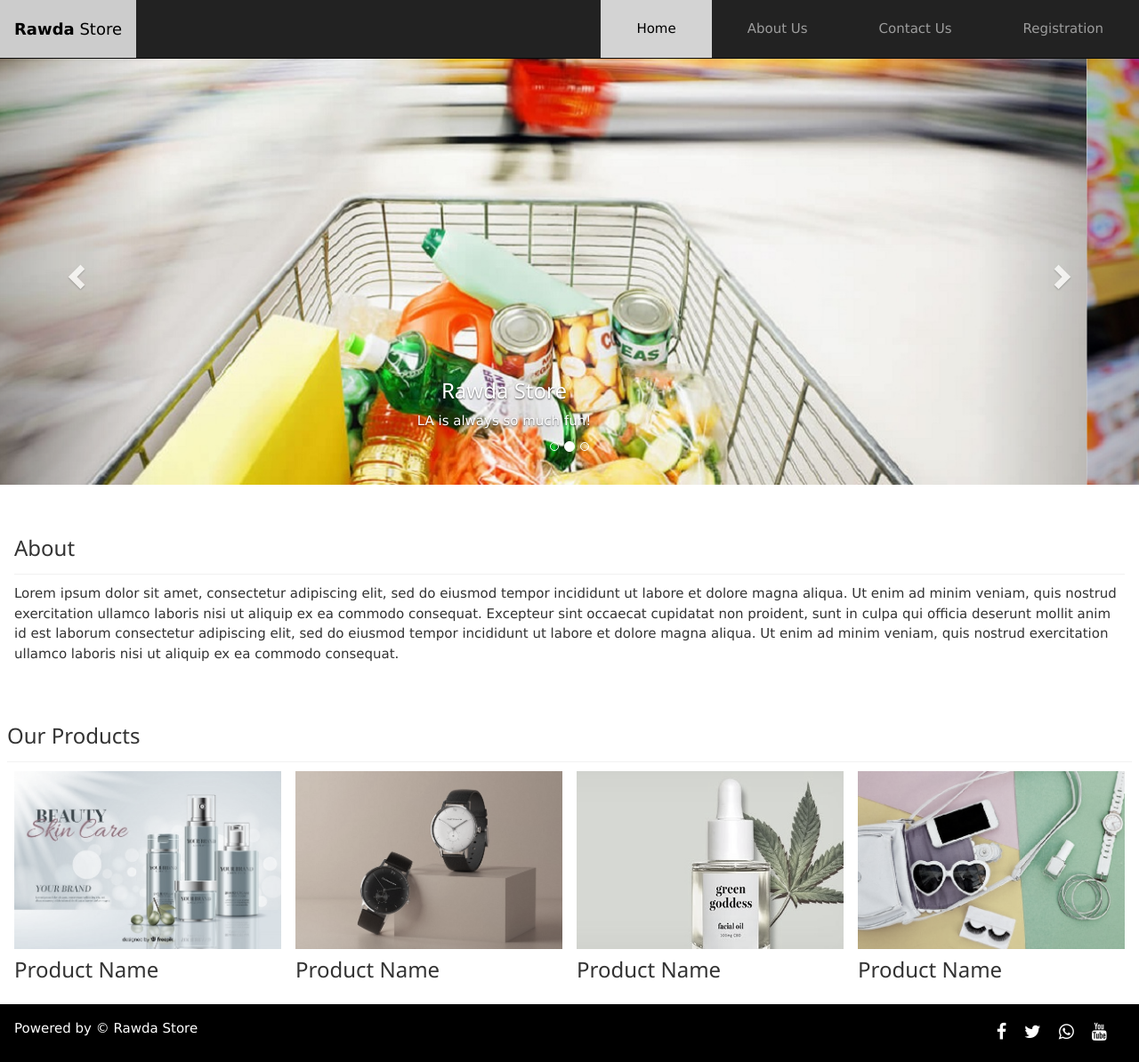
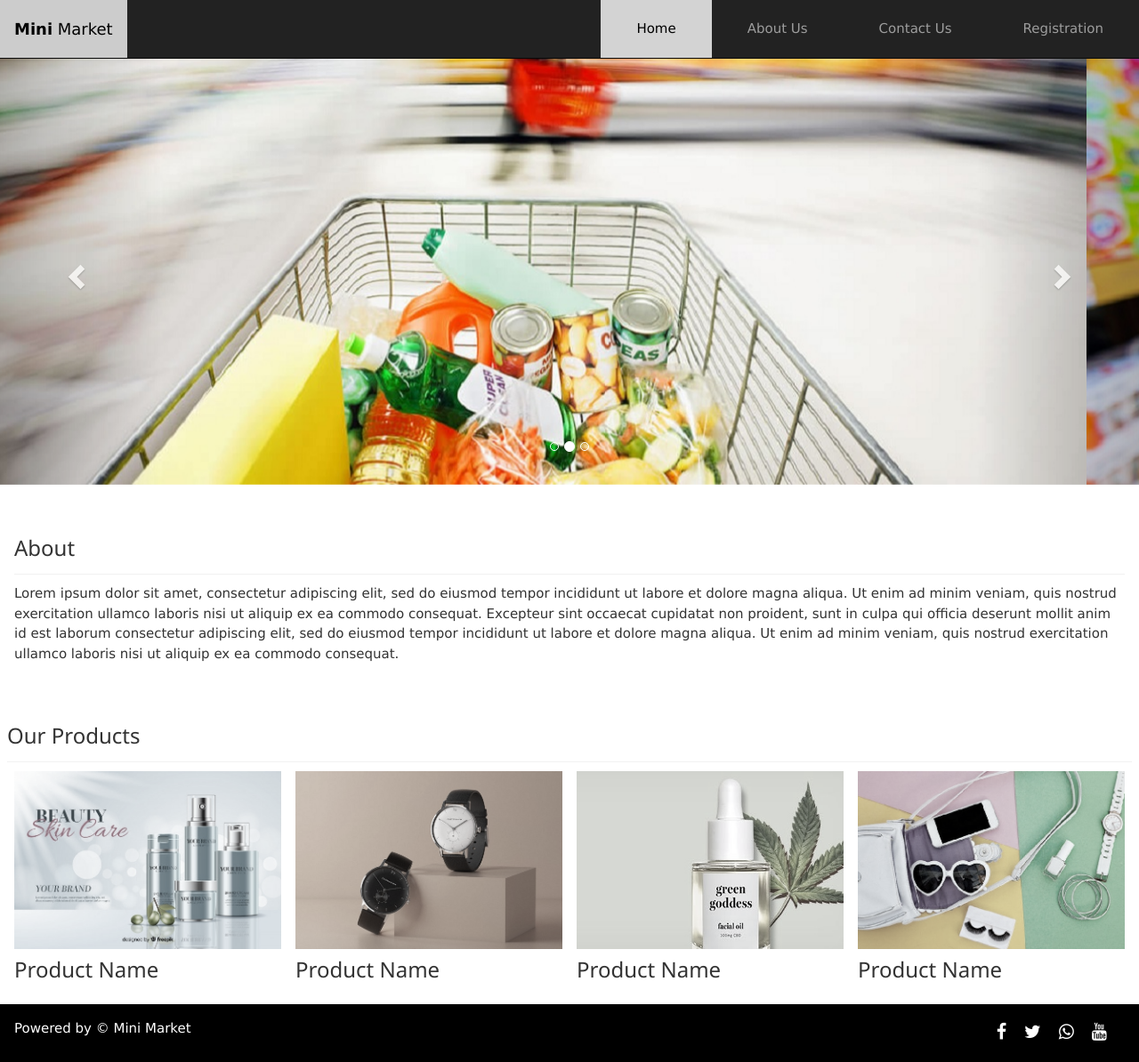
Before and after one commit to khaledlsloom/minimarket, a plain HTML site: page index.html in a window 1280 px wide. Shown: the whole page at 89% size. Drawn offline with Linux system fonts and the light colour scheme.

Commit message:
Update index.html

```diff
--- a/index.html
+++ b/index.html
@@ -1,7 +1,7 @@
 <!DOCTYPE html>
 <html>
 	<head>
-		<title>Home | Rawda Store </title>
+		<title>Home | Mini Market </title>
 		<meta charset="UTF-8">
 		<meta name="viewport" content="width=device-width, initial-scale=1">
 		<link rel="stylesheet" href="css/bootstrap.min.css">
@@ -21,7 +21,7 @@
 					<span class="icon-bar"></span>
 				  </button>
 
-				  <a href="index.html" class="w3-bar-item w3-button navbar-brand"><b>Rawda</b> Store</a>
+				  <a href="index.html" class="w3-bar-item w3-button navbar-brand"><b>Mini</b> Market</a>
 				</div>
 				<div class="collapse navbar-collapse" id="myNavbar">
 					<ul class="nav navbar-nav navbar-right">
@@ -45,26 +45,20 @@
 				<div class="carousel-inner">
 					<div class="item active">
 						<img src="images/4.jpg" alt="Los Angeles" style="width:100%;">
-						<div class="carousel-caption">
-							<h3>Rawda Store</h3>
-							<p>LA is always so much fun!</p>
-						</div>
+
 					</div>
 
 					<div class="item">
 						<img src="images/6.jpg" alt="Chicago" style="width:100%;">
-						<div class="carousel-caption">
-							<h3>Rawda Store</h3>
-							<p>Thank you, Chicago!</p>
-						</div>
+
 					</div>
 
 					<div class="item">
 						<img src="images/5.jpg" alt="New York" style="width:100%;">
-						<div class="carousel-caption">
-							<h3>Rawda Store</h3>
+						<!--<div class="carousel-caption">
+							<h3>Mini Market</h3>
 							<p>We love the Big Apple!</p>
-						</div>
+						</div>-->
 					</div>
 
 				</div>
@@ -116,7 +110,7 @@
 			<div class="row">
 				<div class="w3-container">
 					<div class="col-md-6">
-						<p>Powered by &copy; <a href="#" title="Rawda Store" class="w3-hover-text-green">Rawda Store</a></p>
+						<p>Powered by &copy; <a href="#" title="Rawda Store" class="w3-hover-text-green">Mini Market</a></p>
 					</div>
 
 					<div class="col-md-6">
```
